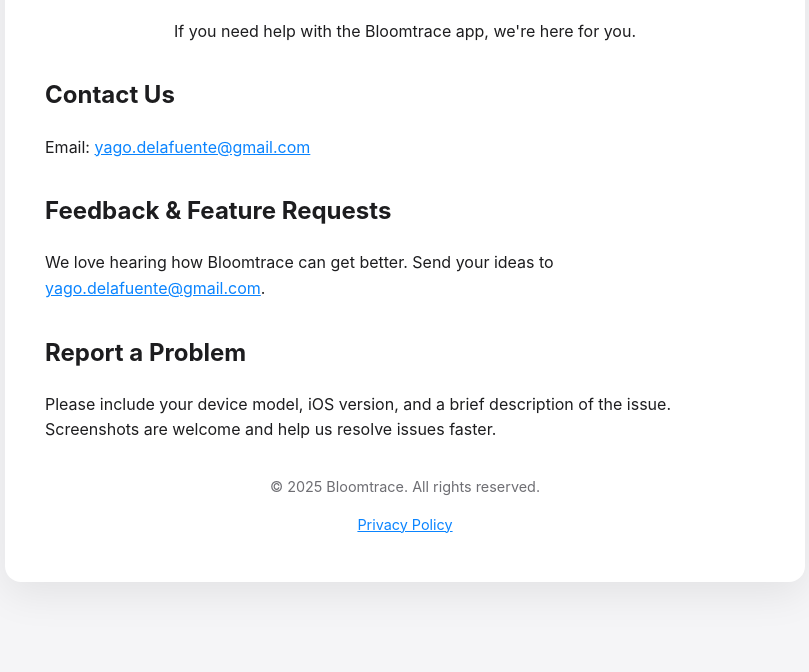
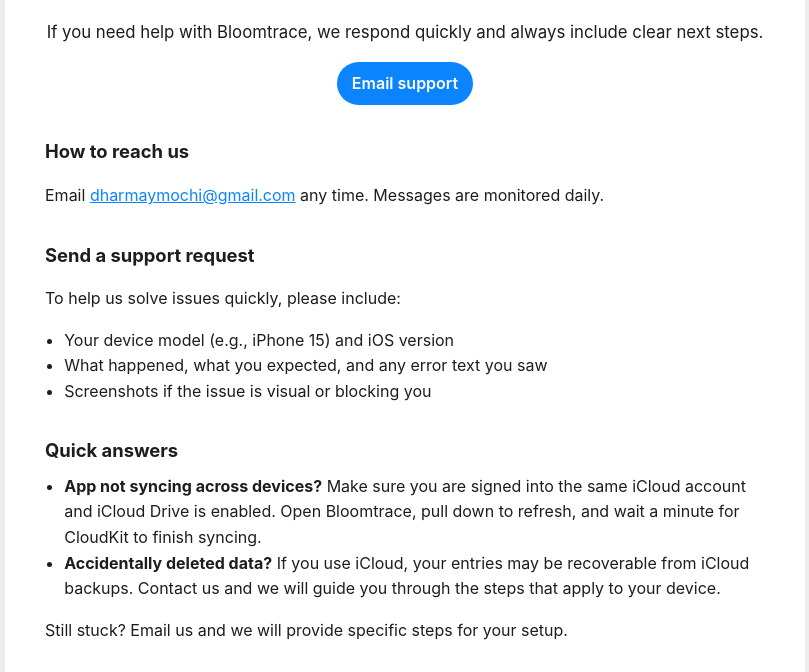
Before and after one commit to yagozalez/bloomtrace-support-site, a plain HTML site: page index.html in a window 1280 px wide. Shown: the part 126-798 px from the top of the page, without its empty margins (235-1044 px from the left). Drawn offline with Linux system fonts and the light colour scheme.

Commit message:
Update support contact email

```diff
--- a/index.html
+++ b/index.html
@@ -38,6 +38,31 @@
     section {
       margin-bottom: 2rem;
     }
+    h2 {
+      margin-bottom: 0.35rem;
+      font-size: 1.15rem;
+    }
+    p.lead {
+      font-size: 1.05rem;
+    }
+    ul {
+      padding-left: 1.2rem;
+      margin: 0.5rem 0 0;
+    }
+    .pill {
+      display: inline-block;
+      padding: 0.55rem 0.9rem;
+      border-radius: 999px;
+      background: #0a84ff;
+      color: #fff;
+      font-weight: 600;
+      text-decoration: none;
+    }
+    .card {
+      background: #f5f7fb;
+      border-radius: 12px;
+      padding: 1rem 1.2rem;
+    }
     footer {
       font-size: 0.9rem;
       color: #6e6e73;
@@ -49,22 +74,42 @@
   <main>
     <header>
       <h1>Bloomtrace Support</h1>
-      <p>If you need help with the Bloomtrace app, we're here for you.</p>
+      <p class="lead">If you need help with Bloomtrace, we respond quickly and always include clear next steps.</p>
+      <p><a class="pill" href="mailto:dharmaymochi@gmail.com?subject=Bloomtrace%20Support">Email support</a></p>
     </header>
 
     <section>
-      <h2>Contact Us</h2>
-      <p>Email: <a href="mailto:yago.delafuente@gmail.com">yago.delafuente@gmail.com</a></p>
+      <h2>How to reach us</h2>
+      <p>Email <a href="mailto:dharmaymochi@gmail.com">dharmaymochi@gmail.com</a> any time. Messages are monitored daily.</p>
     </section>
 
     <section>
-      <h2>Feedback &amp; Feature Requests</h2>
-      <p>We love hearing how Bloomtrace can get better. Send your ideas to <a href="mailto:yago.delafuente@gmail.com">yago.delafuente@gmail.com</a>.</p>
+      <h2>Send a support request</h2>
+      <p>To help us solve issues quickly, please include:</p>
+      <ul>
+        <li>Your device model (e.g., iPhone 15) and iOS version</li>
+        <li>What happened, what you expected, and any error text you saw</li>
+        <li>Screenshots if the issue is visual or blocking you</li>
+      </ul>
     </section>
 
     <section>
-      <h2>Report a Problem</h2>
-      <p>Please include your device model, iOS version, and a brief description of the issue. Screenshots are welcome and help us resolve issues faster.</p>
+      <h2>Quick answers</h2>
+      <ul>
+        <li><strong>App not syncing across devices?</strong> Make sure you are signed into the same iCloud account and iCloud Drive is enabled. Open Bloomtrace, pull down to refresh, and wait a minute for CloudKit to finish syncing.</li>
+        <li><strong>Accidentally deleted data?</strong> If you use iCloud, your entries may be recoverable from iCloud backups. Contact us and we will guide you through the steps that apply to your device.</li>
+      </ul>
+      <p>Still stuck? Email us and we will provide specific steps for your setup.</p>
+    </section>
+
+    <section>
+      <h2>Feedback &amp; feature requests</h2>
+      <p>We love hearing how Bloomtrace can get better. Send ideas or workflow requests to <a href="mailto:dharmaymochi@gmail.com">dharmaymochi@gmail.com</a>.</p>
+    </section>
+
+    <section>
+      <h2>Data &amp; privacy</h2>
+      <p>Bloomtrace stores your collection privately on your device and in your iCloud account when sync is on. Read the full <a href="privacy.html">Privacy Policy</a> for details, or email us if you want help removing data from CloudKit.</p>
     </section>
 
     <footer>
```
Also changed, not shown: privacy.html (+1 -6 lines).
